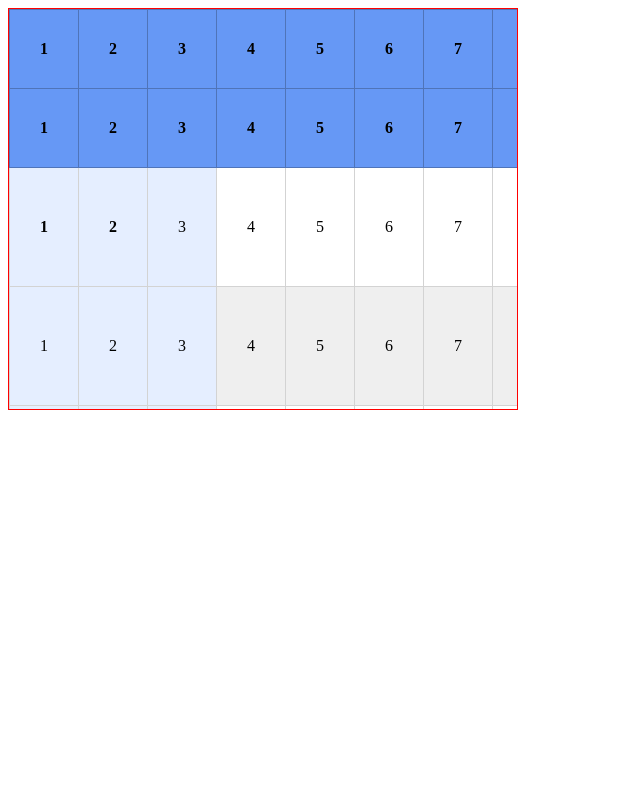
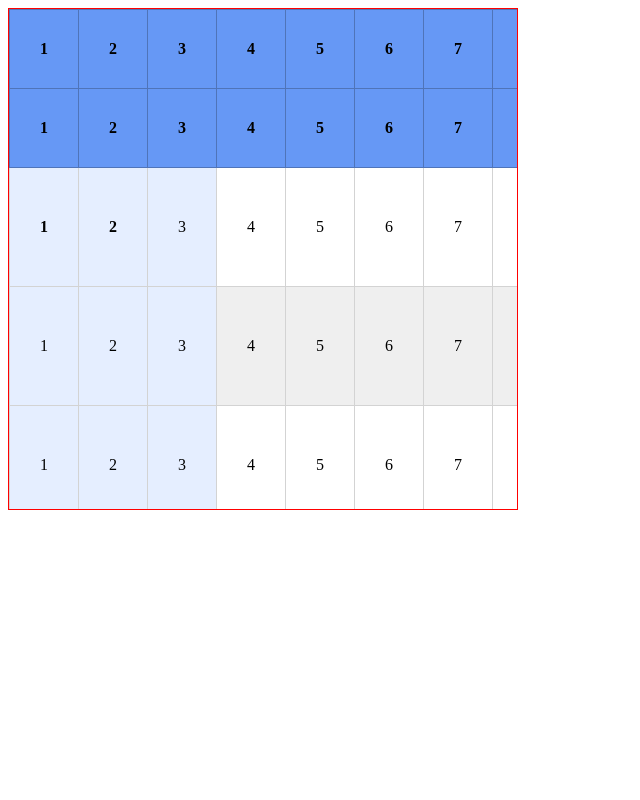
Before and after one commit to nullset/stick-n-slide, a website built with webpack: page template/template.ejs in a window 1280 px wide. Shown: the whole page, without its empty margins (0-640 px from the left). Built offline with nearby package versions, Linux system fonts and the light colour scheme.

Commit message:
wrap table

```diff
--- a/src/index.js
+++ b/src/index.js
@@ -5,11 +5,13 @@ $(document).ready(() => {
 
   $.fn.stickyTable = function (args) {
     this.each(() => {
-      const $table = this;
+      const $wrapper = this;
+      const $table = this.find('> table');
       const table = $table[0];
       const tableStyles = window.getComputedStyle(table);
       window.tableStyles = tableStyles;
-      const $wrapper = wrapTable($table, tableStyles);
+      // const $wrapper = wrapTable($table, tableStyles);
+      styleWrapper($wrapper, tableStyles);
       const wrapper = $wrapper[0];
       // const stickyElems = Array.from(table.querySelectorAll('th[class*="sticky--is-stuck"], td[class*="sticky--is-stuck"]'));
       const stickyElems = $table.find('th[class*="sticky--is-stuck"], td[class*="sticky--is-stuck"]').toArray();
@@ -69,6 +71,15 @@ $(document).ready(() => {
       $table.wrap($wrapper);
 
       return $table.parent();
+    }
+
+    function styleWrapper($wrapper, tableStyles) {
+      $wrapper.addClass('sticky-table-wrapper').css({
+        maxWidth: '100%',
+        maxHeight: '500px',
+        overflowX: 'auto',
+        overflowY: 'auto',
+      });
     }
 
     function wheelHandler(event, wrapper, $wrapper, stickyElems) {
@@ -150,6 +161,7 @@ $(document).ready(() => {
 
 $(document).ready(function() {
   var $table = $('#blah');
+  var $wrapper = $('#scroller');
 
   $table.find('thead th:nth-child(-n+3)').each((i, th) => {
     $(th).addClass('sticky--is-stuck');
@@ -173,6 +185,7 @@ $(document).ready(function() {
   $table.find('tbody tr:nth-child(7) *:nth-child(-n+1)').addClass('sticky--is-stuck-x');
 
 
-  $table.stickyTable();
+  // $table.stickyTable();
+  $wrapper.stickyTable();
 
 });
--- a/src/index.scss
+++ b/src/index.scss
@@ -46,9 +46,9 @@ table {
 // ------------ STICKY STYLES ---------------- //
 
 table.sticky {
-  // Prevent FOUC when page is first loaded.
-  visibility: hidden;
-  display: block;
+  // // Prevent FOUC when page is first loaded.
+  // visibility: hidden;
+  // display: block;
   overflow-x: auto;
   // overflow-x: hidden;
 }
```
